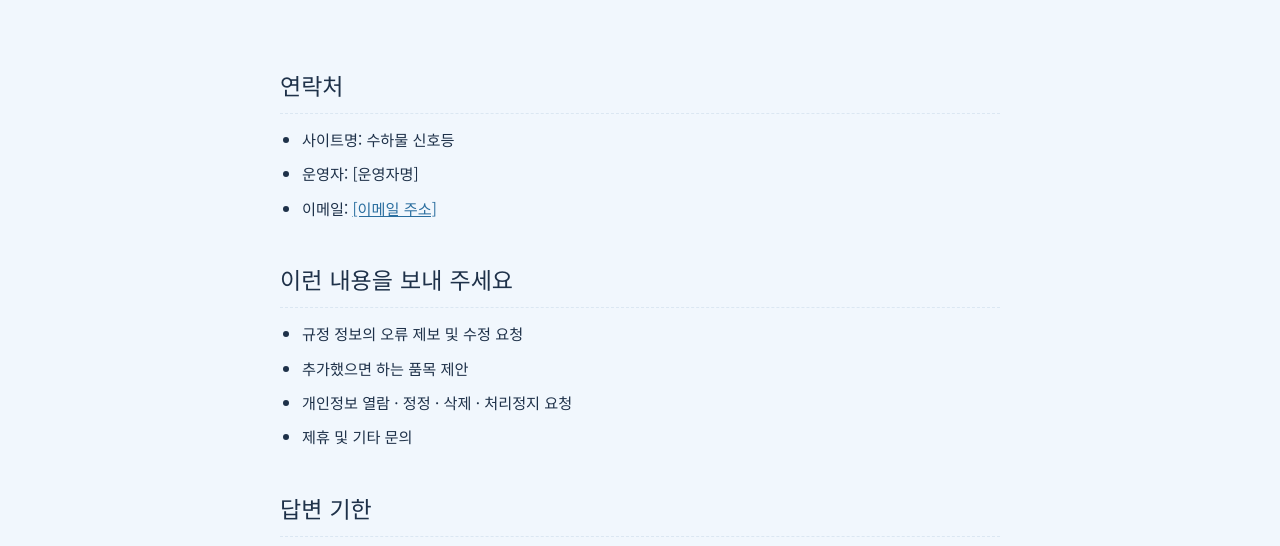
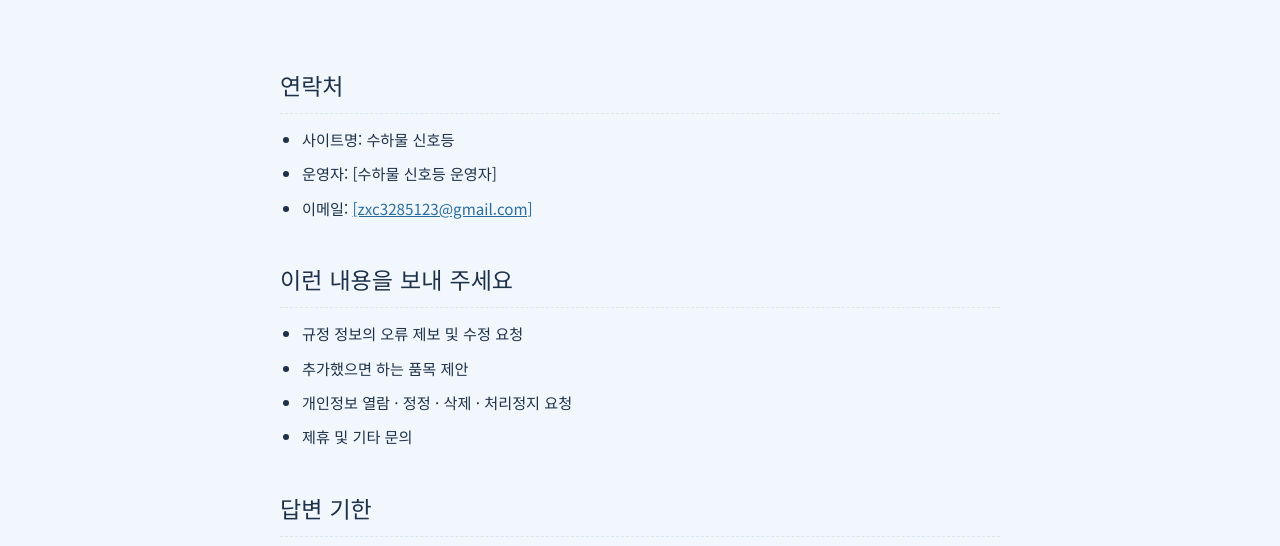
Before and after one commit to zxc3285123-web/baggage, a plain HTML site: page contact.html in a window 1280 px wide. Shown: the part 252-798 px from the top of the page. Drawn offline with Linux system fonts and the light colour scheme.

Commit message:
Update contact.html

```diff
--- a/contact.html
+++ b/contact.html
@@ -46,8 +46,8 @@
   <h2>연락처</h2>
   <ul>
     <li>사이트명: 수하물 신호등</li>
-    <li>운영자: [운영자명]</li>
-    <li>이메일: <a href="mailto:[이메일 주소]">[이메일 주소]</a></li>
+    <li>운영자: [수하물 신호등 운영자]</li>
+    <li>이메일: <a href="mailto:[이메일 주소]">[zxc3285123@gmail.com]</a></li>
   </ul>
 
   <h2>이런 내용을 보내 주세요</h2>
```
